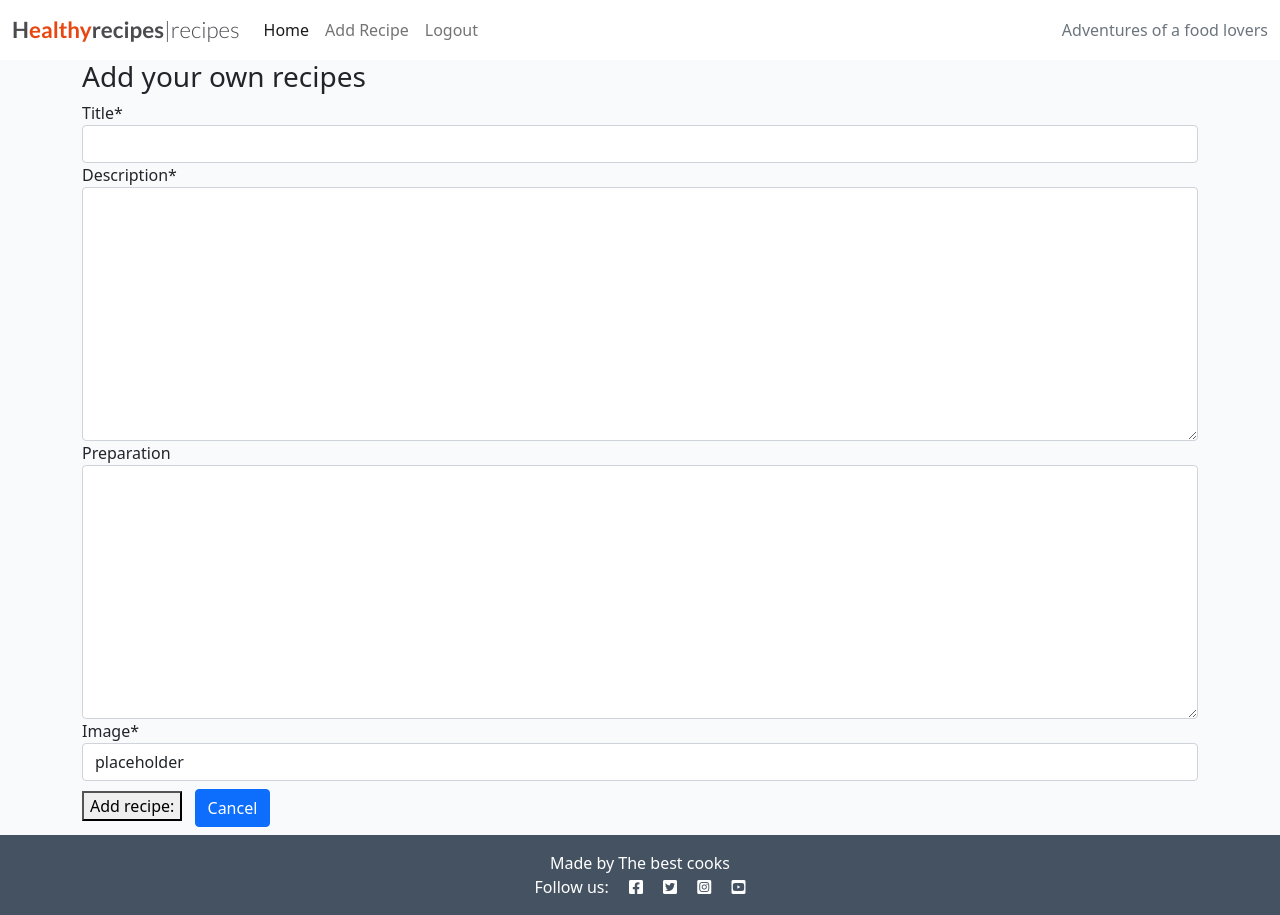
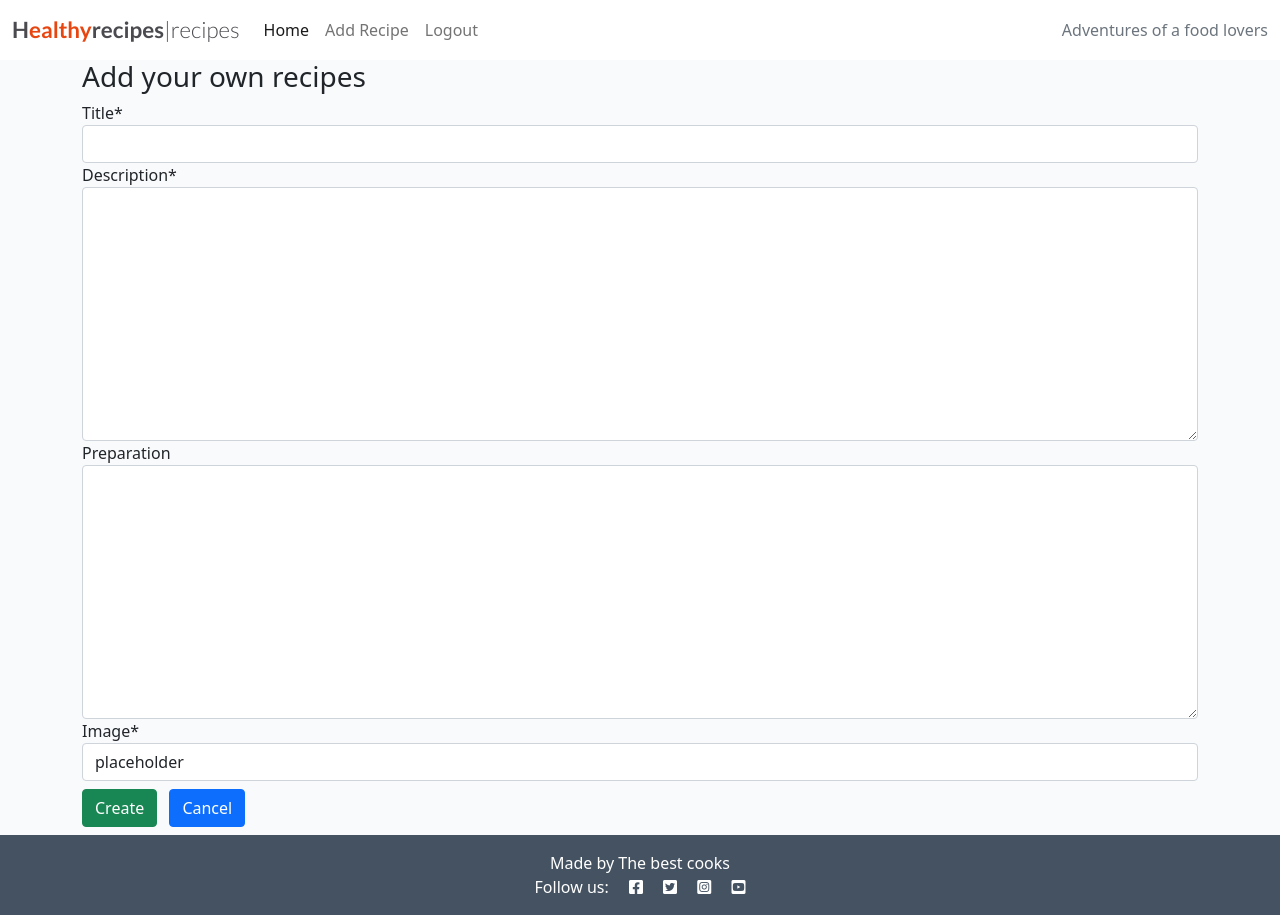
Before and after one commit to SnezhanaZdravkova/RecipesBook, a Django app: page /create_recipe/ in a window 1280 px wide. Run offline with Django 3.2, Linux system fonts and the light colour scheme; a user stored in the database is signed in; some libraries are stand-ins or nearby versions.

Commit message:
Add btn btn-success instead style

```diff
--- a/templates/create_recipe.html
+++ b/templates/create_recipe.html
@@ -13,7 +13,7 @@
             <h3>Add your own recipes</h3>
             {{ form | crispy }}
             {% csrf_token %}
-            <button style="margin-top: 10;" type="submit">Add recipe:</button>
+            <button type="submit" class="btn btn-success">Create</button>
             <a class="btn btn-primary m-2" href="{% url 'home' %}">Cancel</a>
         </form>
         {% endif %}
```
